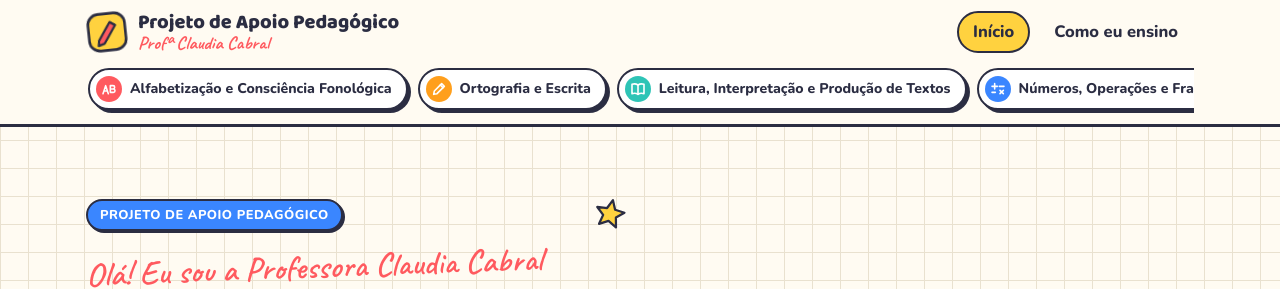
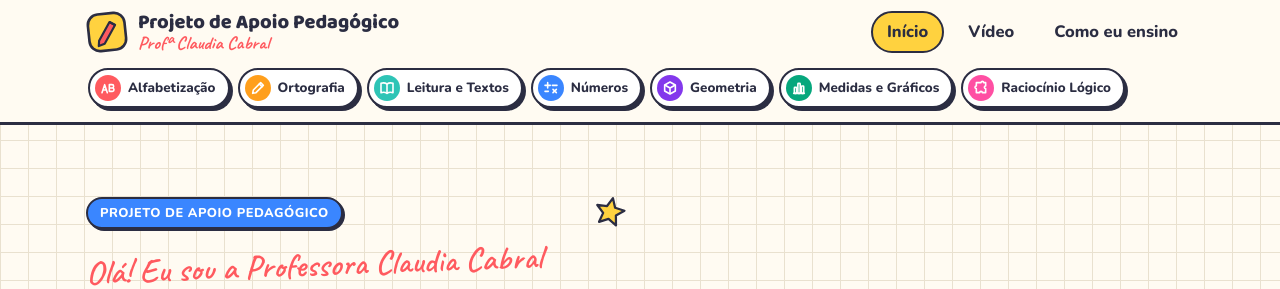
Before and after one commit to CabralCode/projeto-de-apoio-pedagogico, a plain HTML site: page index.html in a window 1280 px wide. Shown: the top 289 px of the page. Drawn offline with nearby package versions, Linux system fonts and the light colour scheme.

Commit message:
Corrige botões de eixos cortados e troca 'Como ensino' por 'Vídeo'
- Nomes curtos nos botões dos eixos, que agora quebram em duas linhas
  em vez de serem cortados em telas menores
- Barra inferior no celular: 'Como ensino' vira 'Vídeo', que leva ao
  vídeo do projeto; link 'Vídeo' também no topo do computador
- Rolagem até a seção certa considerando a altura do cabeçalho

Co-Authored-By: Claude Opus 5.5 <noreply@anthropic.com>
Claude-Session: https://claude.ai/code/session_017SfDdmBLA6Mt8g24dBTvgJ

```diff
--- a/index.html
+++ b/index.html
@@ -37,9 +37,9 @@ header.top{position:sticky;top:0;z-index:40;background:var(--paper);border-botto
 .top-links{margin-left:auto;display:flex;gap:8px}
 .top-links a{font-weight:800;text-decoration:none;padding:6px 14px;border-radius:999px;border:2px solid transparent}
 .top-links a:hover,.top-links a[aria-current="page"]{border-color:var(--ink);background:var(--yellow)}
-.chips{display:flex;gap:10px;overflow-x:auto;padding:4px 2px 14px;scrollbar-width:none}
+.chips{display:flex;flex-wrap:wrap;gap:8px;padding:4px 6px 14px 2px}
 .chips::-webkit-scrollbar{display:none}
-.chip{flex:none;display:flex;align-items:center;gap:8px;text-decoration:none;font-weight:800;font-size:.88rem;padding:6px 14px 6px 6px;border:2.5px solid var(--ink);border-radius:999px;background:#fff;box-shadow:3px 3px 0 var(--ink);transition:transform .12s,box-shadow .12s}
+.chip{flex:none;white-space:nowrap;display:flex;align-items:center;gap:7px;text-decoration:none;font-weight:800;font-size:.84rem;padding:5px 12px 5px 5px;border:2.5px solid var(--ink);border-radius:999px;background:#fff;box-shadow:3px 3px 0 var(--ink);transition:transform .12s,box-shadow .12s}
 .chip .ico{width:26px;height:26px;border-radius:50%;background:var(--c);display:grid;place-items:center;color:#fff}
 .chip .ico svg{width:16px;height:16px}
 .chip:hover{transform:translate(-1px,-1px);box-shadow:4px 4px 0 var(--ink)}
@@ -251,6 +251,8 @@ footer p{margin:6px 0 0;font-size:.9rem;opacity:.85}
 .paused .eq i{animation:none;height:4px}
 
 /* ---------- vídeo do projeto ---------- */
+#video-projeto,#sec-principios,#eixos{scroll-margin-top:150px}
+@media (max-width:720px){#video-projeto,#sec-principios,#eixos{scroll-margin-top:70px}}
 .hvid{position:relative;border:var(--b);border-radius:26px;overflow:hidden;box-shadow:8px 8px 0 var(--blue);background:#000;aspect-ratio:16/9;max-width:980px}
 .hvid video{width:100%;height:100%;display:block;object-fit:contain;background:#000}
 .hbig{position:absolute;inset:0;margin:auto;width:110px;height:110px;border-radius:50%;background:var(--yellow);border:3px solid var(--ink);box-shadow:5px 5px 0 var(--ink);display:grid;place-items:center;cursor:pointer;transition:transform .15s,opacity .2s}
@@ -424,7 +426,7 @@ body.editing .editbar{display:block}
       <a class="brand" href="#inicio">
         <svg class="logo" viewBox="0 0 48 48" aria-hidden="true"><rect x="3" y="3" width="42" height="42" rx="12" fill="#FFD23F" stroke="#2B2D42" stroke-width="3"/><path d="M14 33l14-20 6 4-14 20-7 2z" fill="#FF5A5F" stroke="#2B2D42" stroke-width="2.5" stroke-linejoin="round"/><path d="M28 13l6 4" stroke="#2B2D42" stroke-width="2.5"/></svg>
         <span>Projeto de Apoio Pedagógico<small>Profª Claudia Cabral</small></span></a>
-      <nav class="top-links" aria-label="Seções"><a href="#inicio" data-nav="inicio">Início</a><a href="#principios" data-nav="principios">Como eu ensino</a></nav>
+      <nav class="top-links" aria-label="Seções"><a href="#inicio" data-nav="inicio">Início</a><a href="#video" data-nav="video">Vídeo</a><a href="#principios" data-nav="principios">Como eu ensino</a></nav>
       <button type="button" class="loginbtn" id="loginBtn" aria-label="Área da professora"><svg width="18" height="18" viewBox="0 0 24 24" fill="none" stroke="currentColor" stroke-width="2.6" stroke-linecap="round"><rect x="5" y="11" width="14" height="10" rx="2"/><path d="M8 11V8a4 4 0 0 1 8 0v3"/></svg><span class="lt" id="loginTxt">Área da professora</span></button>
     </div>
     <nav class="chips" id="chips" aria-label="Eixos de aprendizagem"></nav>
@@ -437,7 +439,7 @@ body.editing .editbar{display:block}
   <a href="#inicio" data-tab="inicio"><span class="tic"><svg viewBox="0 0 24 24" fill="none" stroke="currentColor" stroke-width="2.4" stroke-linecap="round" stroke-linejoin="round"><path d="M3 11l9-7 9 7v9a1 1 0 0 1-1 1h-5v-6h-6v6H4a1 1 0 0 1-1-1z"/></svg></span>Início</a>
   <button type="button" data-tab="eixos" id="tabEixos"><span class="tic"><svg viewBox="0 0 24 24" fill="none" stroke="currentColor" stroke-width="2.4" stroke-linejoin="round"><rect x="3" y="3" width="7" height="7" rx="2"/><rect x="14" y="3" width="7" height="7" rx="2"/><rect x="3" y="14" width="7" height="7" rx="2"/><rect x="14" y="14" width="7" height="7" rx="2"/></svg></span>Eixos</button>
   <button type="button" data-tab="buscar" id="tabBusca"><span class="tic"><svg viewBox="0 0 24 24" fill="none" stroke="currentColor" stroke-width="2.6" stroke-linecap="round"><circle cx="11" cy="11" r="7"/><path d="M20 20l-3.5-3.5"/></svg></span>Buscar</button>
-  <a href="#principios" data-tab="principios"><span class="tic"><svg viewBox="0 0 24 24" fill="none" stroke="currentColor" stroke-width="2.4" stroke-linecap="round" stroke-linejoin="round"><path d="M12 3l2.6 5.6 6.1.6-4.6 4.1 1.3 6L12 16.3 6.6 19.3l1.3-6L3.3 9.2l6.1-.6z"/></svg></span>Como ensino</a>
+  <a href="#video" data-tab="video"><span class="tic"><svg viewBox="0 0 24 24" fill="none" stroke="currentColor" stroke-width="2.4" stroke-linecap="round" stroke-linejoin="round"><rect x="3" y="5" width="18" height="14" rx="3"/><path d="M10 9.5v5l4.5-2.5z" fill="currentColor"/></svg></span>Vídeo</a>
 </nav>
 <div class="sheet" id="sheet" aria-hidden="true"><div class="sheet-panel" role="dialog" aria-label="Eixos de aprendizagem"><div class="grab"></div><h3>Eixos de aprendizagem</h3><div id="sheetlist"></div></div></div>
 
@@ -494,6 +496,7 @@ const ICO = {
  estatistica:'<svg viewBox="0 0 24 24" fill="none" stroke="currentColor" stroke-width="2.4" stroke-linecap="round"><path d="M4 20h16"/><rect x="5" y="11" width="3.5" height="9" rx="1"/><rect x="10.3" y="5" width="3.5" height="15" rx="1"/><rect x="15.6" y="9" width="3.5" height="11" rx="1"/></svg>',
  logica:'<svg viewBox="0 0 24 24" fill="none" stroke="currentColor" stroke-width="2.4" stroke-linejoin="round"><path d="M9 4h3a2 2 0 1 1 4 0h3v5a2 2 0 1 0 0 4v6h-5a2 2 0 1 0-4 0H5v-6a2 2 0 1 1 0-4V4z"/></svg>'
 };
+const SHORT = {alfabetizacao:'Alfabetização',ortografia:'Ortografia',leitura:'Leitura e Textos',numeros:'Números',geometria:'Geometria',estatistica:'Medidas e Gráficos',logica:'Raciocínio Lógico'};
 const $ = s => document.querySelector(s);
 const esc = s => String(s).replace(/[&<>"]/g, c => ({'&':'&amp;','<':'&lt;','>':'&gt;','"':'&quot;'}[c]));
 const norm = s => s.normalize('NFD').replace(/[̀-ͯ]/g,'').toLowerCase();
@@ -535,7 +538,7 @@ const star = (x,y,s,c,r)=>`<svg class="doodle hide-sm" style="left:${x};top:${y}
 const squig = (x,y,w,c,r)=>`<svg class="doodle hide-sm" style="left:${x};top:${y};width:${w}px;transform:rotate(${r}deg)" viewBox="0 0 100 20"><path d="M2 10 Q12 0 22 10 T42 10 T62 10 T82 10 T98 10" fill="none" stroke="${c}" stroke-width="5" stroke-linecap="round"/></svg>`;
 
 function renderNav(){
-$('#chips').innerHTML = CATS.map(c=>`<a class="chip" href="#${c.id}" data-cat="${c.id}" style="--c:${c.color}"><span class="ico">${ICO[c.id]}</span>${esc(c.title)}</a>`).join('');
+$('#chips').innerHTML = CATS.map(c=>`<a class="chip" href="#${c.id}" data-cat="${c.id}" title="${esc(c.title)}" style="--c:${c.color}"><span class="ico">${ICO[c.id]}</span>${esc(SHORT[c.id]||c.title)}</a>`).join('');
 
 $('#sheetlist').innerHTML = CATS.map(c=>`<a class="srow" href="#${c.id}" style="--c:${c.color}"><span class="si">${ICO[c.id]}</span><span><b>${esc(c.title)}</b><small>${c.acts.length} atividade${c.acts.length>1?'s':''}</small></span><span class="chev">›</span></a>`).join('');
 }
@@ -690,19 +693,19 @@ function route(keep){
   let html, active=null, nav=null, title='Projeto de Apoio Pedagógico · Professora Claudia Cabral', scrollTo=null;
   if (CATMAP[h]) { html=catView(CATMAP[h]); active=h; title=`${CATMAP[h].title} · Profª Claudia Cabral`; }
   else if (ACTS[h]) { html=actView(ACTS[h]); active=ACTS[h].c.id; title=`${ACTS[h].title} · Profª Claudia Cabral`; }
-  else { html=home(); nav = h==='principios'?'principios':'inicio'; if(h==='principios') scrollTo='sec-principios'; }
+  else { html=home(); nav = (h==='principios'||h==='video')?h:'inicio'; if(h==='principios') scrollTo='sec-principios'; if(h==='video') scrollTo='video-projeto'; }
   $('#app').innerHTML = html; document.title = title;
   const isSub = !!(CATMAP[h]||ACTS[h]); document.body.classList.toggle('sub', isSub);
   $('#apptitle').textContent = CATMAP[h] ? CATMAP[h].title : (ACTS[h] ? ACTS[h].title : '');
   $('#back').setAttribute('href', ACTS[h] ? '#'+ACTS[h].c.id : '#inicio');
-  const tab = isSub ? 'eixos' : (h==='principios' ? 'principios' : 'inicio');
+  const tab = isSub ? 'eixos' : (h==='video' ? 'video' : 'inicio');
   document.querySelectorAll('.tabbar [data-tab]').forEach(x=>x.classList.toggle('on', x.dataset.tab===tab));
   if (ACTS[h] && ACTS[h].media.some(m=>m.t==='v')) initPlayer(ACTS[h]);
   document.querySelectorAll('.chip').forEach(x=>{ if(x.dataset.cat===active) x.setAttribute('aria-current','page'); else x.removeAttribute('aria-current'); });
   document.querySelectorAll('[data-nav]').forEach(x=>{ if(x.dataset.nav===nav) x.setAttribute('aria-current','page'); else x.removeAttribute('aria-current'); });
   const ac=document.querySelector('.chip[aria-current]'); if(ac) ac.scrollIntoView({block:'nearest',inline:'center'});
   if(keep===true){ window.scrollTo(0,sy); }
-  else { if(scrollTo){ const el=document.getElementById(scrollTo); window.scrollTo(0, el.getBoundingClientRect().top + window.scrollY - 130); } else window.scrollTo(0,0);
+  else { if(scrollTo){ const go=()=>{ const el=document.getElementById(scrollTo); if(!el) return; const hd=document.querySelector('header.top'); window.scrollTo({top: el.getBoundingClientRect().top + window.scrollY - (hd?hd.offsetHeight:0) - 14, behavior:'instant'}); }; go(); setTimeout(go,350); } else window.scrollTo({top:0,behavior:'instant'});
   $('#app').focus({preventScroll:true}); }
   const q=$('#q'); if(q) q.addEventListener('input',search);
   const hv=$('#hv'); if(hv){ const w=$('#hvw'); $('#hvb').addEventListener('click',()=>{ hv.play().catch(()=>{}); });
```
